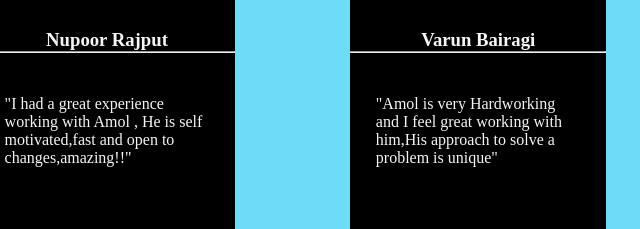
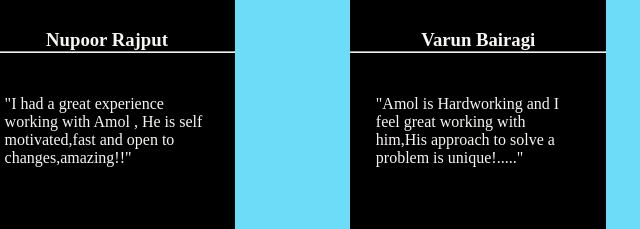
Before and after one commit to paliwalamol/PersonalPortfolio, a plain HTML site: page index.html in a window 1280 px wide. Shown: the part 2142-2371 px from the top of the page, 533-1173 px from the left. Drawn offline with Linux system fonts and the light colour scheme.

Commit message:
final changes

```diff
--- a/index.html
+++ b/index.html
@@ -111,7 +111,7 @@
                <center> <div class="imgdiv"><img src="images/varun.png" alt=""></div></center>
                 <h3><center>Varun Bairagi</center></h3>
                 <hr>
-                <p>"Amol is very Hardworking and I feel great working with him,His approach to solve a problem is unique"</p>
+                <p>"Amol is Hardworking and I feel great working with him,His approach to solve a problem is unique!....."</p>
                 <a href="https://www.linkedin.com/in/varun-bairagi-8528981a1" target="_blank">View Profile</a>
             </div>
          </div>
```
